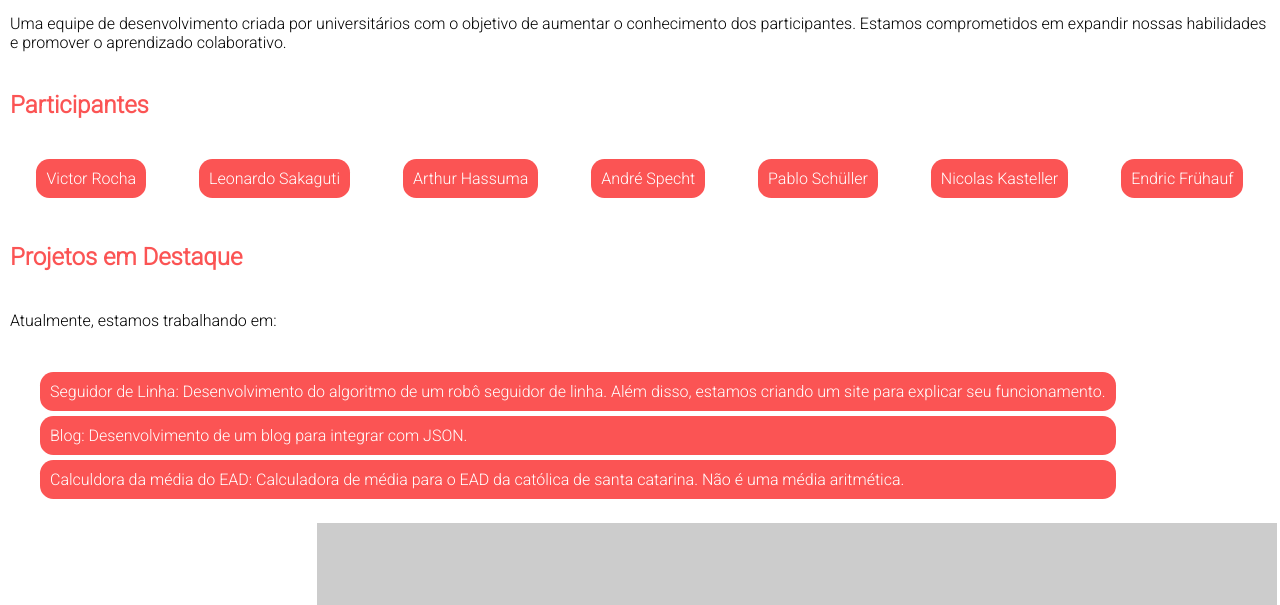
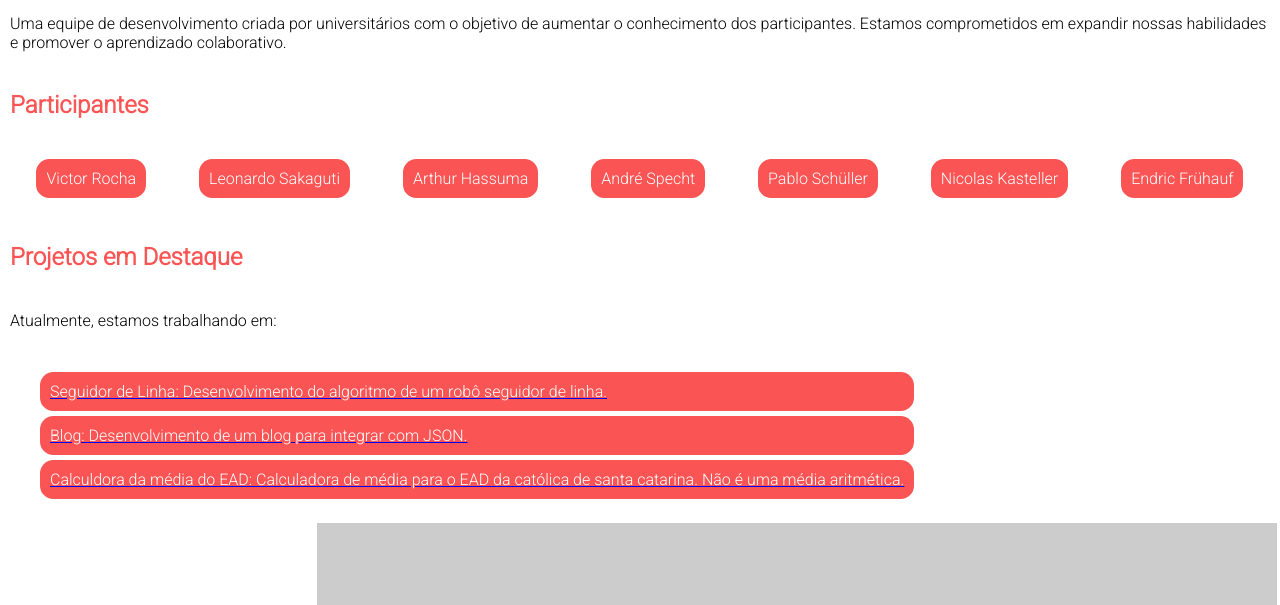
Before and after one commit to ProgramDudes/programdudes.github.io, a plain HTML site: page index.html in a window 1280 px wide. Shown: the part 195-800 px from the top of the page. Drawn offline with Linux system fonts and the light colour scheme; placeholder pictures from the web are drawn by us.

Commit message:
Add links repositórios em destaque | index.html

```diff
--- a/index.html
+++ b/index.html
@@ -47,10 +47,9 @@
   <h2>Projetos em Destaque</h2>
   <p>Atualmente, estamos trabalhando em:</p>
   <ol>
-    <li id="segl">Seguidor de Linha: Desenvolvimento do algoritmo de um robô seguidor de linha. Além disso, estamos criando um site
-      para explicar seu funcionamento.</li>
-    <li id="blog">Blog: Desenvolvimento de um blog para integrar com JSON.</li>
-    <li id="calc">Calculdora da média do EAD: Calculadora de média para o EAD da católica de santa catarina. Não é uma média aritmética.</li>
+    <a class="projs" href="https://github.com/ProgramDudes/seguidor-pac"><li id="segl">Seguidor de Linha: Desenvolvimento do algoritmo de um robô seguidor de linha.</li></a>
+    <a class="projs" href="https://github.com/ProgramDudes/Equivocatos"><li id="blog">Blog: Desenvolvimento de um blog para integrar com JSON.</li></a>
+    <a class="projs" href="https://github.com/Program Dudes/CalculaMediaEAD/"><li id="calc">Calculdora da média do EAD: Calculadora de média para o EAD da católica de santa catarina. Não é uma média aritmética.</li></a>
   </ol>
 
 
```
